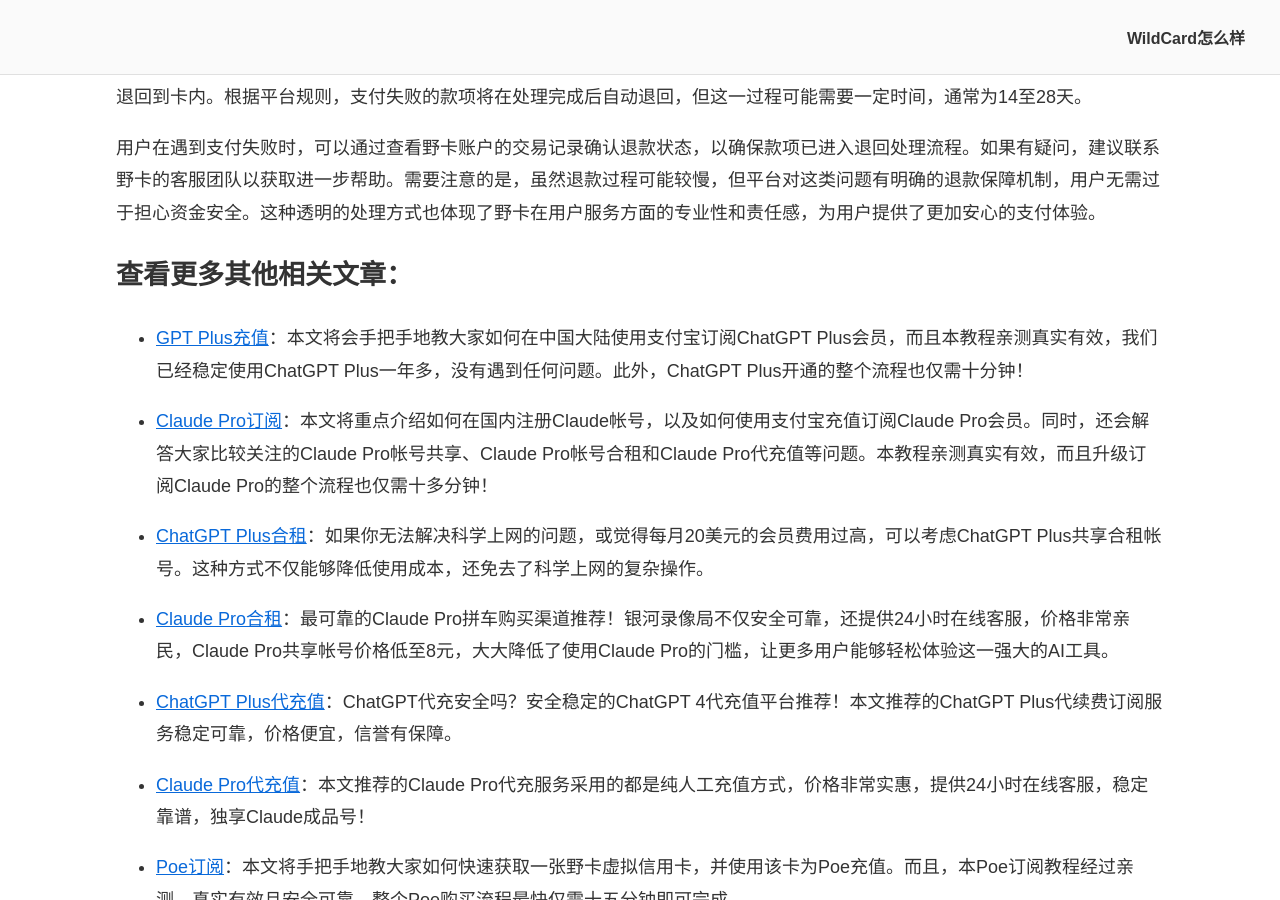
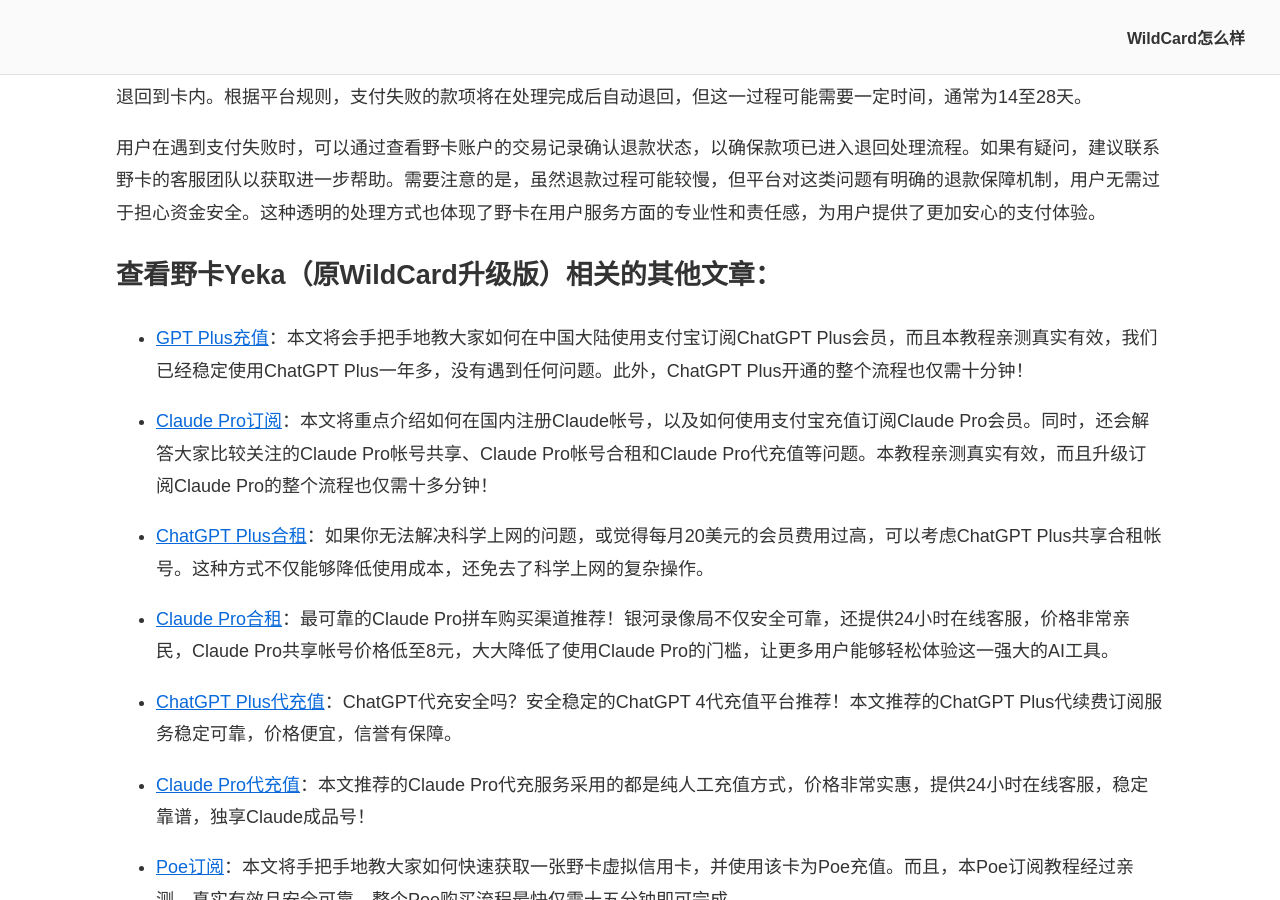
Before and after one commit to anyofai/anyofai.github.io, a Jekyll site: the page built from index.md, in a window 1280 px wide and 900 px high, scrolled down 15995 px. Built offline with Jekyll 4.4.1, drawn with Linux system fonts in a browser that asks for light colours.

Commit message:
Update index.md

```diff
--- a/index.md
+++ b/index.md
@@ -243,7 +243,7 @@
 
 用户在遇到支付失败时，可以通过查看野卡账户的交易记录确认退款状态，以确保款项已进入退回处理流程。如果有疑问，建议联系野卡的客服团队以获取进一步帮助。需要注意的是，虽然退款过程可能较慢，但平台对这类问题有明确的退款保障机制，用户无需过于担心资金安全。这种透明的处理方式也体现了野卡在用户服务方面的专业性和责任感，为用户提供了更加安心的支付体验。
 
-## 查看更多其他相关文章：
+## 查看野卡Yeka（原WildCard升级版）相关的其他文章：
 
 * <a href="https://github.com/anyofai/anyofai.github.io">GPT Plus充值</a>：本文将会手把手地教大家如何在中国大陆使用支付宝订阅ChatGPT Plus会员，而且本教程亲测真实有效，我们已经稳定使用ChatGPT Plus一年多，没有遇到任何问题。此外，ChatGPT Plus开通的整个流程也仅需十分钟！
 
```
